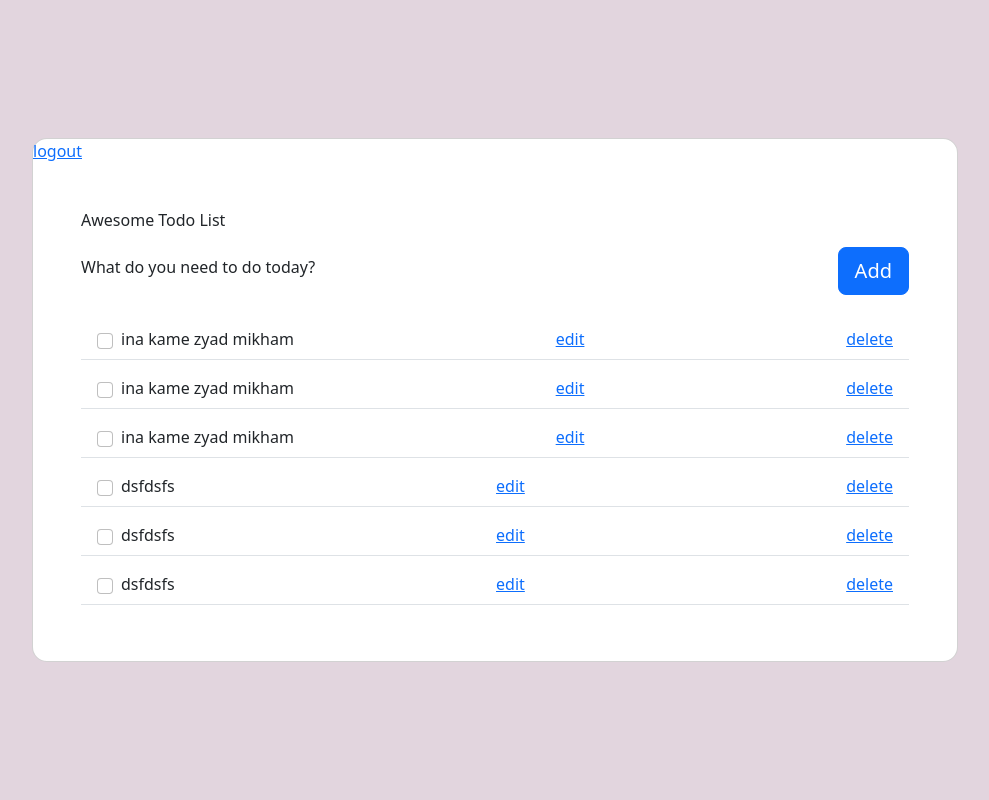
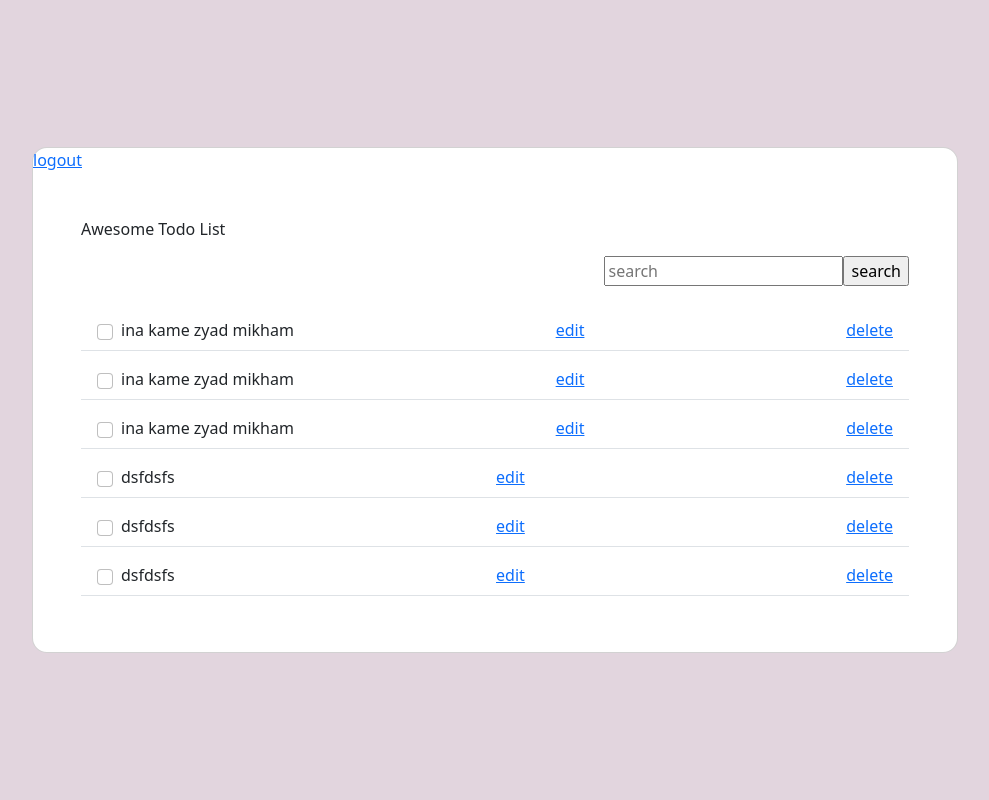
Before and after one commit to Sajadqadir01/todo_app_with_django, a Django app: page / in a window 1280 px wide. Shown: the whole page, without its empty margins (145-1134 px from the left). Run offline with Django 4.2, Linux system fonts and the light colour scheme; a user stored in the database is signed in; data comes from the database, SQL or seed files in the repository; both versions use the stored data as it was after the commit.

Commit message:
add search system to project

```diff
--- a/main/models.py
+++ b/main/models.py
@@ -5,5 +5,5 @@ from django.contrib.auth.models import User
 class Task(models.Model):
     user = models.ForeignKey(User, on_delete=models.CASCADE, null=True, blank=True)
     title = models.CharField(max_length=50)
-    complete = models.BooleanField(default=False, null=True, blank=True)
+    complete = models.BooleanField(default=False)
     create = models.DateTimeField(auto_now_add=True)
--- a/main/views.py
+++ b/main/views.py
@@ -27,6 +27,12 @@ class TaskList(LoginRequiredMixin, ListView):
         context = super().get_context_data(**kwargs)
         context['tasks'] = context['tasks'].filter(user=self.request.user)
         context['count'] = context['tasks'].filter(complete=False).count()
+
+        search_input = self.request.GET.get('search') or ''
+        if search_input:
+            context['tasks'] = context['tasks'].filter(title__icontains=search_input)
+
+            context['search_input'] = search_input
         return context
 
 
--- a/templates/index.html
+++ b/templates/index.html
@@ -18,7 +18,7 @@
 
                 <div class="card" style="border-radius: 15px;">
                     {% if request.user.is_authenticated %}
-                        <a href="{% url 'logout' %}" >logout</a>
+                        <a href="{% url 'logout' %}">logout</a>
                     {% else %}
                         <a href="{% url 'login' %}">login </a>
                     {% endif %}
@@ -26,15 +26,24 @@
 
 
                         <h6 class="mb-3">Awesome Todo List</h6>
-
+                        {% if request.resolver_match.url_name == 'task-create' %}
                             <form class="d-flex justify-content-center align-items-center mb-4">
                                 <div class="form-outline flex-fill">
+                                    {{ form.title.label }}:
                                     {{ form.title }}
+                                    {{ form.complete.label }}:
                                     {{ form.complete }}
                                     <label class="form-label" for="form3">What do you need to do today?</label>
                                 </div>
                                 <button type="submit" class="btn btn-primary btn-lg ms-2">Add</button>
                             </form>
+                        {% else %}
+                            <form method="get" class="d-flex justify-content-xl-end align-items-center mb-4">
+                                <input type="text" placeholder="search" name="search" value="{{ search_input }}">
+                                <input type="submit" value="search">
+
+                            </form>
+                        {% endif %}
 
                         <ul class="list-group mb-0">
                             {% for task in tasks %}
@@ -48,11 +57,13 @@
                                             <s>{{ task.title }}</s>
                                         </div>
 
-                                        <a href="{% url 'task-update' task.id %}" class="delete-confirmation" data-mdb-toggle="tooltip"
+                                        <a href="{% url 'task-update' task.id %}" class="delete-confirmation"
+                                           data-mdb-toggle="tooltip"
                                            title="Remove item">
                                             edit
                                         </a>
-                                        <a href="{% url 'delete-view' task.id %}" class="delete-confirmation" data-mdb-toggle="tooltip"
+                                        <a href="{% url 'delete-view' task.id %}" class="delete-confirmation"
+                                           data-mdb-toggle="tooltip"
                                            title="Remove item">
                                             delete
                                         </a>
@@ -65,11 +76,13 @@
                                                    aria-label="..."/>
                                             {{ task.title }}
                                         </div>
-                                         <a href="{% url 'task-update' task.id %}" class="delete-confirmation" data-mdb-toggle="tooltip"
+                                        <a href="{% url 'task-update' task.id %}" class="delete-confirmation"
+                                           data-mdb-toggle="tooltip"
                                            title="Remove item">
                                             edit
                                         </a>
-                                        <a href="{% url 'delete-view' task.id %}" class="delete-confirmation" data-mdb-toggle="tooltip"
+                                        <a href="{% url 'delete-view' task.id %}" class="delete-confirmation"
+                                           data-mdb-toggle="tooltip"
                                            title="Remove item">
                                             delete
                                         </a>
```
Also changed, not shown: db.sqlite3, main/migrations/0002_alter_task_user.py (added). Lines whose indentation alone changed are shown as unchanged.
